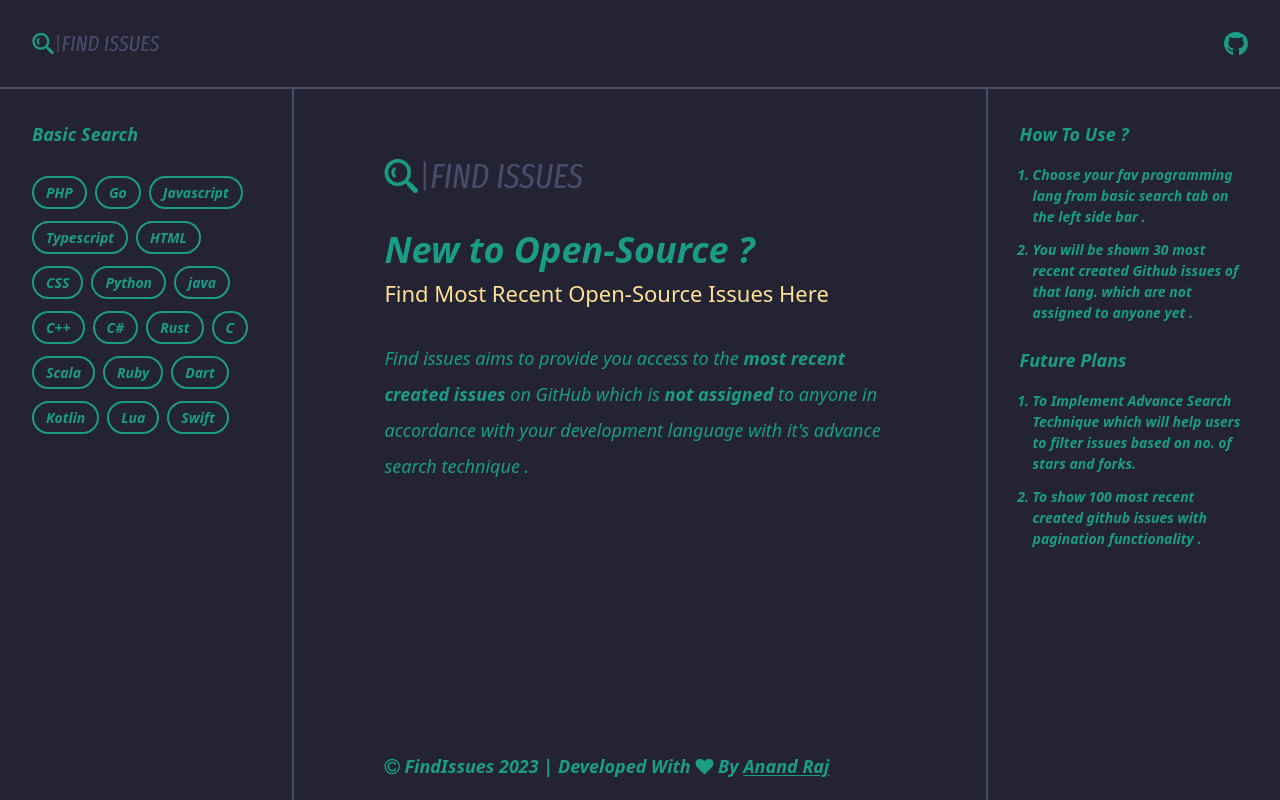
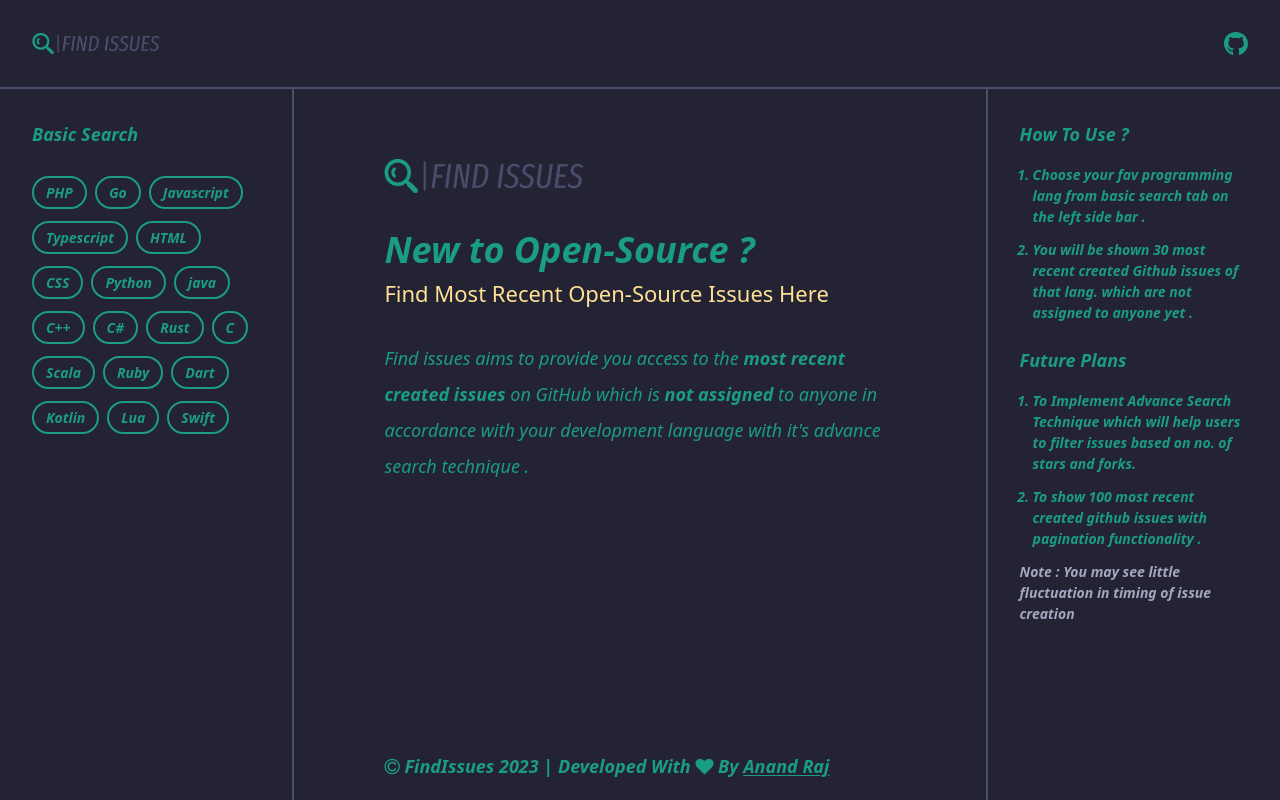
Before and after one commit to anand346/findissues, a Next.js app: page / in a window 1280 px wide. Built offline with nearby package versions, Linux system fonts and the light colour scheme.

Commit message:
added note of fluctuation

```diff
--- a/components/RightSidebar.js
+++ b/components/RightSidebar.js
@@ -28,6 +28,7 @@ export default function RightSidebar(){
                         To show 100 most recent created github issues with pagination functionality .
                         </li>
                     </ol>
+                    <p className = "right_sidebar_title text-[#a6a6c1] font-semibold italic text-[14px] ">Note : You may see little fluctuation in timing of issue creation </p>
 
                 </div>
             </div>
```
